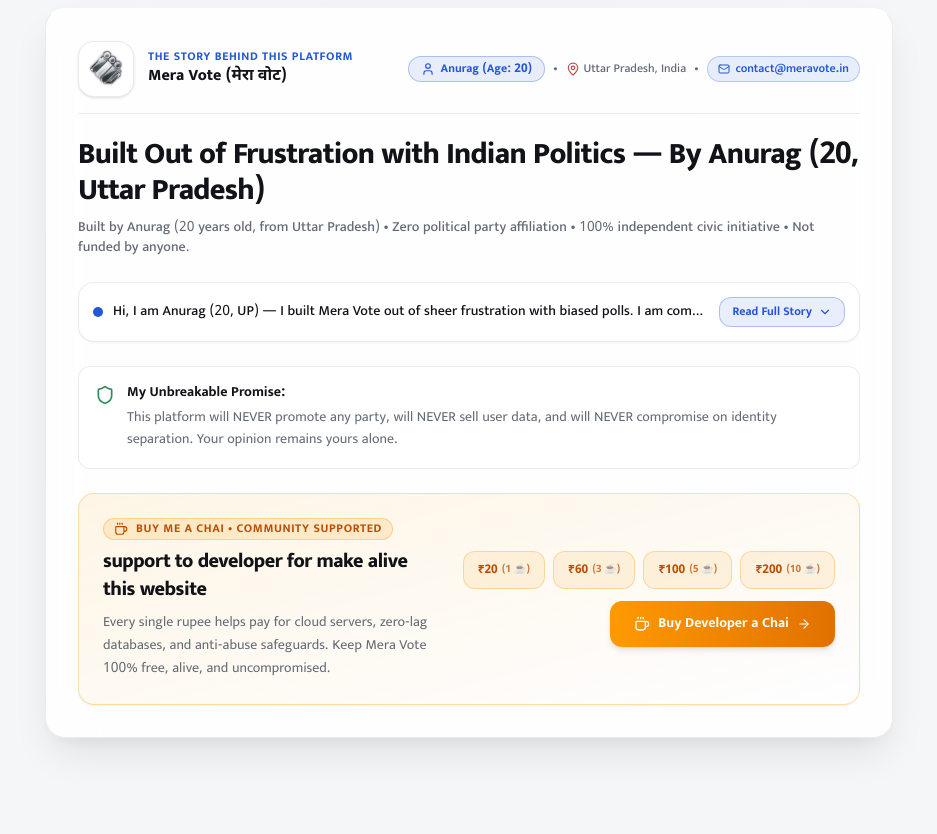
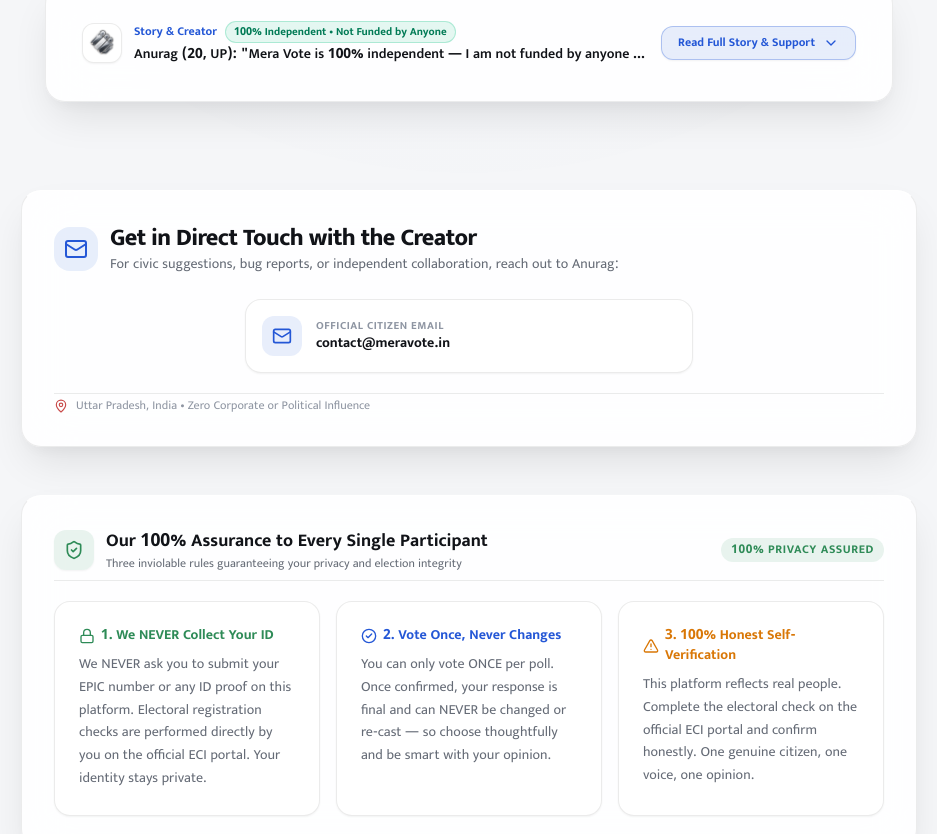
Before and after one commit to anuraaag23/civic-opinion-poll, a Next.js app: page /about in a window 1280 px wide. Shown: the part 375-1209 px from the top of the page, without its empty margins (171-1108 px from the left). Built offline with nearby package versions, Linux system fonts and the light colour scheme.

Commit message:
feat: make whole creator section expandable and resolve 9 homepage usability issues

```diff
--- a/src/components/home/AboutCreatorSection.tsx
+++ b/src/components/home/AboutCreatorSection.tsx
@@ -6,42 +6,88 @@
 import { useI18n } from '@/lib/i18n/context';
 import { GlassCard } from '@/components/ui/GlassCard';
 import { BUYMEACHAI_CONFIG, CHAI_TIERS } from '@/lib/buymeachai/config';
-import { MapPin, Shield, User, Coffee, ArrowRight, Mail, ChevronDown, ChevronUp, ShieldCheck } from 'lucide-react';
+import {
+  MapPin,
+  Shield,
+  User,
+  Coffee,
+  ArrowRight,
+  Mail,
+  ChevronDown,
+  ChevronUp,
+  ShieldCheck,
+  HeartHandshake,
+} from 'lucide-react';
 
 export function AboutCreatorSection() {
   const { language } = useI18n();
   const [isExpanded, setIsExpanded] = useState(false);
 
   return (
-    <section id="about" className="py-12 sm:py-16 relative">
+    <section id="about" className="py-6 sm:py-10 relative">
       <div className="max-w-4xl mx-auto px-4 sm:px-6">
-        <GlassCard elevated className="space-y-6 relative overflow-hidden border-t-4 border-t-[var(--accent)]">
-          {/* Header with Clickable Official Logo & Anurag Badge */}
-          <div className="flex flex-col sm:flex-row sm:items-center justify-between gap-4 pb-4 border-b border-[var(--border-glass)]">
+        <GlassCard
+          elevated
+          className="relative overflow-hidden border-t-4 border-t-[var(--accent)] transition-all duration-300"
+        >
+          {/* ── ALWAYS VISIBLE COMPACT BAR (Default 1-line state) ── */}
+          <div className="flex flex-col sm:flex-row sm:items-center justify-between gap-3 p-1">
+            <div className="flex items-center gap-3 min-w-0 flex-1">
               <Link
                 href="/"
-              className="flex items-center gap-3.5 group focus:outline-none focus:ring-2 focus:ring-[var(--accent)] rounded-2xl"
+                className="w-10 h-10 rounded-xl bg-white dark:bg-white/95 border border-[var(--border-glass)] p-1 flex items-center justify-center shrink-0 shadow-xs group-hover:scale-105 transition-transform"
                 aria-label="Mera Vote Home"
               >
-              <div className="w-12 h-12 sm:w-14 sm:h-14 rounded-2xl bg-white dark:bg-white/95 border border-[var(--border-glass)] p-1.5 flex items-center justify-center shrink-0 shadow-sm overflow-hidden group-hover:scale-105 transition-transform">
                 <Image
                   src="/meravote-logo.png"
                   alt="Mera Vote Logo"
-                  width={56}
-                  height={56}
+                  width={36}
+                  height={36}
                   className="w-full h-full object-contain"
                 />
-              </div>
-              <div>
-                <span className="text-xs font-bold uppercase tracking-wider text-[var(--accent)] block">
-                  {language === 'hi' ? 'निर्माता की बात' : 'The Story Behind This Platform'}
+              </Link>
+
+              <div className="min-w-0 flex-1">
+                <div className="flex items-center gap-2 flex-wrap">
+                  <span className="text-xs font-bold text-[var(--accent)]">
+                    {language === 'hi' ? 'निर्माता की कहानी' : 'Story & Creator'}
                   </span>
-                <span className="text-sm sm:text-base font-black text-[var(--text-primary)] group-hover:text-[var(--accent)] transition-colors">
-                  Mera Vote (मेरा वोट)
+                  <span className="text-[11px] px-2 py-0.5 rounded-full bg-emerald-500/10 text-emerald-700 dark:text-emerald-300 font-bold border border-emerald-500/25">
+                    {language === 'hi' ? '100% स्वतंत्र • किसी से कोई फंडिंग नहीं' : '100% Independent • Not Funded by Anyone'}
                   </span>
                 </div>
-            </Link>
+                <p className="text-xs sm:text-sm font-semibold text-[var(--text-primary)] truncate mt-0.5">
+                  {language === 'hi'
+                    ? 'अनुराग (20 वर्ष, UP): "Mera Vote भारतीय राजनीति की हताशा से बनाई एक स्वतंत्र नागरिक पहल है — शून्य फंडिंग, शून्य पार्टी संबंध।"'
+                    : 'Anurag (20, UP): "Mera Vote is 100% independent — I am not funded by anyone (zero corporate/party money)."' }
+                </p>
+              </div>
+            </div>
 
+            <button
+              type="button"
+              onClick={() => setIsExpanded(!isExpanded)}
+              className="py-2 px-4 rounded-xl bg-[var(--accent-soft)] hover:bg-[var(--accent-soft)]/80 text-[var(--accent)] font-bold text-xs flex items-center gap-2 self-start sm:self-auto shrink-0 transition-all cursor-pointer border border-[var(--accent)]/30 active:scale-95 shadow-xs"
+              aria-expanded={isExpanded}
+            >
+              <span>
+                {isExpanded
+                  ? language === 'hi'
+                    ? 'संक्षिप्त करें'
+                    : 'Show Less'
+                  : language === 'hi'
+                  ? 'पूरी कहानी एवं समर्थन पढ़ें'
+                  : 'Read Full Story & Support'}
+              </span>
+              {isExpanded ? <ChevronUp className="w-4 h-4" /> : <ChevronDown className="w-4 h-4" />}
+            </button>
+          </div>
+
+          {/* ── EXPANDABLE CONTENT: THE WHOLE STORY, PROMISE & CHAI SUPPORT ── */}
+          {isExpanded && (
+            <div className="pt-6 mt-4 border-t border-[var(--border-glass)] space-y-6 animate-in fade-in slide-in-from-top-2 duration-200">
+              {/* Creator Metadata Bar */}
+              <div className="flex flex-col sm:flex-row sm:items-center justify-between gap-3 pb-3 border-b border-[var(--border-glass)]">
                 <div className="flex items-center gap-2 text-xs text-[var(--text-secondary)] font-medium flex-wrap">
                   <span className="inline-flex items-center gap-1.5 px-3 py-1 rounded-full bg-[var(--accent-soft)] text-[var(--accent)] font-bold border border-[var(--accent)]/30">
                     <User className="w-3.5 h-3.5" />
@@ -63,9 +109,18 @@
                     <span>contact@meravote.in</span>
                   </a>
                 </div>
+
+                <button
+                  type="button"
+                  onClick={() => setIsExpanded(false)}
+                  className="text-xs font-bold text-[var(--text-secondary)] hover:text-[var(--text-primary)] flex items-center gap-1 self-start sm:self-auto cursor-pointer"
+                >
+                  <span>{language === 'hi' ? 'ऊपर समेटें' : 'Collapse'}</span>
+                  <ChevronUp className="w-3.5 h-3.5" />
+                </button>
               </div>
 
-          {/* Heading */}
+              {/* Main Heading */}
               <div className="space-y-2">
                 <h2 className="text-2xl sm:text-3xl font-black text-[var(--text-primary)] tracking-tight">
                   {language === 'hi'
@@ -79,50 +134,17 @@
                 </p>
               </div>
 
-          {/* Expandable Introduction: Single Compact Line by Default */}
-          <div className="space-y-3">
-            <div className="p-3.5 rounded-2xl bg-[var(--bg-surface)] border border-[var(--border-glass)] flex flex-col sm:flex-row sm:items-center justify-between gap-3 shadow-xs">
-              <div className="flex items-center gap-2.5 min-w-0">
-                <span className="w-2.5 h-2.5 rounded-full bg-[var(--accent)] shrink-0 animate-pulse" />
-                <p className="text-xs sm:text-sm text-[var(--text-primary)] font-medium truncate">
-                  {language === 'hi'
-                    ? 'नमस्ते, मैं अनुराग हूँ — उत्तर प्रदेश का 20 वर्षीय छात्र। मैंने Mera Vote भारतीय राजनीति की हताशा से बनाया है और मुझे किसी से कोई फंडिंग नहीं मिलती (Not funded by anyone)...'
-                    : 'Hi, I am Anurag (20, UP) — I built Mera Vote out of sheer frustration with biased polls. I am completely independent and not funded by anyone...'}
-                </p>
-              </div>
-
-              <button
-                type="button"
-                onClick={() => setIsExpanded(!isExpanded)}
-                className="py-1.5 px-3 rounded-xl bg-[var(--accent-soft)] hover:bg-[var(--accent-soft)]/80 text-[var(--accent)] font-bold text-xs flex items-center gap-1.5 self-start sm:self-auto shrink-0 transition-all cursor-pointer border border-[var(--accent)]/30 active:scale-95"
-                aria-expanded={isExpanded}
-              >
-                <span>
-                  {isExpanded
-                    ? language === 'hi'
-                      ? 'संक्षिप्त करें'
-                      : 'Show Less'
-                    : language === 'hi'
-                    ? 'पूरी कहानी पढ़ें'
-                    : 'Read Full Story'}
-                </span>
-                {isExpanded ? <ChevronUp className="w-3.5 h-3.5" /> : <ChevronDown className="w-3.5 h-3.5" />}
-              </button>
-            </div>
-
-            {/* Expandable Full Story Container */}
-            {isExpanded && (
-              <div className="space-y-4 pt-1 animate-in fade-in duration-200">
               {/* 100% NOT FUNDED BY ANYONE BANNER */}
-                <div className="p-3.5 rounded-xl bg-emerald-500/10 border border-emerald-500/30 text-emerald-800 dark:text-emerald-300 text-xs sm:text-sm font-semibold flex items-center gap-2.5">
+              <div className="p-4 rounded-xl bg-emerald-500/10 border border-emerald-500/30 text-emerald-800 dark:text-emerald-300 text-xs sm:text-sm font-semibold flex items-center gap-3">
                 <ShieldCheck className="w-5 h-5 shrink-0 text-emerald-600 dark:text-emerald-400" />
                 <span>
                   {language === 'hi'
-                      ? 'मैं किसी से भी फंडेड नहीं हूँ (I am not funded by anyone): शून्य कॉर्पोरेट फंडिंग, शून्य राजनीतिक पार्टी चंदा, शून्य बाहरी निवेशक। यह प्लेटफॉर्म 100% आत्मनिर्भर है।'
+                    ? 'मैं किसी से भी फंडेड नहीं हूँ (I am not funded by anyone): शून्य कॉर्पोरेट फंडिंग, शून्य राजनीतिक पार्टी चंदा, शून्य बाहरी निवेशक। यह प्लेटफॉर्म 100% आत्मनिर्भर है और केवल नागरिकों द्वारा चाय के सहयोग से चलता है।'
                     : 'I am not funded by anyone: Zero corporate sponsors, zero political parties, zero venture capital, and zero external grants. Powered 100% independently by citizens.'}
                 </span>
               </div>
 
+              {/* Narrative Content */}
               <div className="space-y-4 text-sm sm:text-base text-[var(--text-secondary)] leading-relaxed font-normal">
                 {language === 'hi' ? (
                   <>
@@ -148,9 +170,6 @@
                       That is why I created <strong>Mera Vote</strong>. Electoral registration checks are performed directly by you on the official ECI portal, and our database never receives or stores your EPIC. I built this independent platform to give India a real, uncorrupted, untampered citizen mirror.
                     </p>
                   </>
-                  )}
-                </div>
-              </div>
                 )}
               </div>
 
@@ -209,15 +228,21 @@
                     href={BUYMEACHAI_CONFIG.url}
                     target="_blank"
                     rel="noopener noreferrer"
-                className="w-full sm:w-auto min-h-[46px] py-2.5 px-6 rounded-xl bg-gradient-to-r from-amber-500 to-amber-600 hover:from-amber-600 hover:to-amber-700 text-white text-xs sm:text-sm font-bold shadow-md hover:shadow-lg transition-all flex items-center justify-center gap-2 cursor-pointer active:scale-98"
-                title={language === 'hi' ? 'इस वेबसाइट को जीवित रखने के लिए डेवलपर का समर्थन करें' : 'support to developer for make alive this website'}
+                    className="w-full sm:w-auto min-h-[42px] py-2 px-5 rounded-xl bg-amber-500/15 hover:bg-amber-500/25 border border-amber-500/35 text-amber-800 dark:text-amber-200 text-xs sm:text-sm font-bold shadow-xs hover:shadow-sm transition-all flex items-center justify-center gap-2 cursor-pointer active:scale-98"
+                    title={
+                      language === 'hi'
+                        ? 'इस वेबसाइट को जीवित रखने के लिए डेवलपर का समर्थन करें'
+                        : 'support to developer for make alive this website'
+                    }
                   >
-                <Coffee className="w-4 h-4 shrink-0" />
+                    <Coffee className="w-4 h-4 shrink-0 text-amber-600 dark:text-amber-400" />
                     <span>{language === 'hi' ? 'डेवलपर को चाय भेंट करें' : 'Buy Developer a Chai'}</span>
-                <ArrowRight className="w-3.5 h-3.5 shrink-0" />
+                    <ArrowRight className="w-3.5 h-3.5 shrink-0 text-amber-600 dark:text-amber-400" />
                   </a>
                 </div>
               </div>
+            </div>
+          )}
         </GlassCard>
       </div>
     </section>
--- a/src/components/home/LiquidGlassHeroVisual.tsx
+++ b/src/components/home/LiquidGlassHeroVisual.tsx
@@ -38,7 +38,7 @@
           <span className="text-xs sm:text-base font-black tracking-tight text-[var(--text-primary)]">
             Mera Vote
           </span>
-          <span className="text-xs text-[var(--accent)] mt-0.5 font-bold uppercase tracking-wider">
+          <span className="text-xs text-[var(--accent)] mt-0.5 font-bold tracking-normal">
             मेरा वोट • Bharat
           </span>
         </div>
--- a/src/components/layout/DisclaimerBanner.tsx
+++ b/src/components/layout/DisclaimerBanner.tsx
@@ -33,11 +33,11 @@
         <div className="p-2.5 rounded-xl bg-[var(--accent-soft)] text-[var(--accent)] shrink-0 flex items-center justify-center">
           <ShieldAlert className="w-5 h-5" />
         </div>
-        <div className="space-y-1">
+        <div className="space-y-1 max-w-3xl">
           <h2 className="text-xs font-bold text-[var(--text-secondary)]">
             {language === 'hi' ? 'कानूनी अस्वीकरण एवं गैर-संबद्धता सूचना' : 'Legal Disclaimer & Non-Affiliation Notice'}
           </h2>
-          <p className="text-sm leading-relaxed text-[var(--text-primary)] font-medium">
+          <p className="text-sm leading-relaxed text-[var(--text-primary)] font-medium max-w-3xl">
             {t.common.officialDisclaimer}
           </p>
         </div>
--- a/src/components/verification/VoterAssuranceCard.tsx
+++ b/src/components/verification/VoterAssuranceCard.tsx
@@ -16,11 +16,11 @@
             <ShieldCheck className="w-5 h-5" />
           </div>
           <div>
-            <h3 className="text-base sm:text-lg font-bold text-[var(--text-primary)]">
+            <h2 className="text-base sm:text-lg font-bold text-[var(--text-primary)]">
               {language === 'hi'
                 ? 'नागरिक गोपनीयता एवं मतदान अखंडता आश्वासन'
                 : 'Our 100% Assurance to Every Single Participant'}
-            </h3>
+            </h2>
             <p className="text-xs text-[var(--text-secondary)]">
               {language === 'hi'
                 ? 'स्वतंत्र, सुरक्षित और वास्तविक नागरिक जनमत के तीन अटूट नियम'
@@ -33,15 +33,15 @@
         </span>
       </div>
 
-      <div className="grid grid-cols-1 md:grid-cols-3 gap-3 pt-1 items-stretch">
+      <div className="grid grid-cols-1 md:grid-cols-3 gap-4 pt-1 items-stretch">
         {/* Assurance 1: We NEVER ask for your EPIC or ID */}
-        <div className="p-3.5 sm:p-4 rounded-xl bg-[var(--bg-surface)] border border-[var(--border-glass)] space-y-1.5 flex flex-col justify-between">
-          <div className="space-y-1.5">
-            <div className="flex items-center gap-1.5 text-xs font-bold text-[var(--success)]">
+        <div className="p-5 sm:p-6 rounded-2xl bg-[var(--bg-surface)] border border-[var(--border-glass)] space-y-2 flex flex-col justify-between shadow-xs">
+          <div className="space-y-2">
+            <div className="flex items-center gap-1.5 text-xs sm:text-sm font-bold text-[var(--success)]">
               <Lock className="w-4 h-4 shrink-0" />
               <span>{language === 'hi' ? '1. कभी ID नहीं मांगते' : '1. We NEVER Collect Your ID'}</span>
             </div>
-            <p className="text-xs text-[var(--text-secondary)] leading-relaxed">
+            <p className="text-xs sm:text-sm text-[var(--text-secondary)] leading-relaxed">
               {language === 'hi'
                 ? 'हम आपसे इस मंच पर अपना EPIC नंबर या कोई भी पहचान पत्र जमा करने के लिए कभी नहीं कहते। मतदाता पंजीकरण की जांच सीधे आपके द्वारा आधिकारिक ECI वेबसाइट पर की जाती है। आपकी पहचान आपके पास सुरक्षित रहती है।'
                 : 'We NEVER ask you to submit your EPIC number or any ID proof on this platform. Electoral registration checks are performed directly by you on the official ECI portal. Your identity stays private.'}
@@ -50,13 +50,13 @@
         </div>
 
         {/* Assurance 2: Vote Once, Never Changes - Be Smart */}
-        <div className="p-3.5 sm:p-4 rounded-xl bg-[var(--bg-surface)] border border-[var(--border-glass)] space-y-1.5 flex flex-col justify-between">
-          <div className="space-y-1.5">
-            <div className="flex items-center gap-1.5 text-xs font-bold text-[var(--accent)]">
+        <div className="p-5 sm:p-6 rounded-2xl bg-[var(--bg-surface)] border border-[var(--border-glass)] space-y-2 flex flex-col justify-between shadow-xs">
+          <div className="space-y-2">
+            <div className="flex items-center gap-1.5 text-xs sm:text-sm font-bold text-[var(--accent)]">
               <CheckCircle2 className="w-4 h-4 shrink-0" />
               <span>{language === 'hi' ? '2. केवल 1 बार मत, कभी नहीं बदलेगा' : '2. Vote Once, Never Changes'}</span>
             </div>
-            <p className="text-xs text-[var(--text-secondary)] leading-relaxed">
+            <p className="text-xs sm:text-sm text-[var(--text-secondary)] leading-relaxed">
               {language === 'hi'
                 ? 'एक सर्वेक्षण में आप केवल एक ही बार अपनी राय दर्ज कर सकते हैं। सबमिट करने के बाद आपका मत कभी भी बदला या मिटाया नहीं जा सकता — इसलिए अपनी राय समझदारी से चुनें।'
                 : 'You can only vote ONCE per poll. Once confirmed, your response is final and can NEVER be changed or re-cast — so choose thoughtfully and be smart with your opinion.'}
@@ -65,13 +65,13 @@
         </div>
 
         {/* Assurance 3: 100% Real - Honest Self-Verification */}
-        <div className="p-3.5 sm:p-4 rounded-xl bg-[var(--bg-surface)] border border-[var(--border-glass)] space-y-1.5 flex flex-col justify-between">
-          <div className="space-y-1.5">
-            <div className="flex items-center gap-1.5 text-xs font-bold text-[var(--warning)]">
+        <div className="p-5 sm:p-6 rounded-2xl bg-[var(--bg-surface)] border border-[var(--border-glass)] space-y-2 flex flex-col justify-between shadow-xs">
+          <div className="space-y-2">
+            <div className="flex items-center gap-1.5 text-xs sm:text-sm font-bold text-[var(--warning)]">
               <AlertTriangle className="w-4 h-4 shrink-0" />
               <span>{language === 'hi' ? '3. 100% ईमानदार स्व-सत्यापन' : '3. 100% Honest Self-Verification'}</span>
             </div>
-            <p className="text-xs text-[var(--text-secondary)] leading-relaxed">
+            <p className="text-xs sm:text-sm text-[var(--text-secondary)] leading-relaxed">
               {language === 'hi'
                 ? 'यह मंच असली नागरिकों की सच्ची आवाज़ है। आधिकारिक ECI पोर्टल पर सीधे जांच पूरी करें और ईमानदारी से पुष्टि करें। एक असली नागरिक, एक स्वतंत्र निष्पक्ष राय।'
                 : 'This platform reflects real people. Complete the electoral check on the official ECI portal and confirm honestly. One genuine citizen, one voice, one opinion.'}
```
Also changed, not shown: src/app/HomeClient.tsx (+6 -1 lines), src/components/support/SupportButton.tsx (+6 -6 lines). Lines whose indentation alone changed are shown as unchanged.
